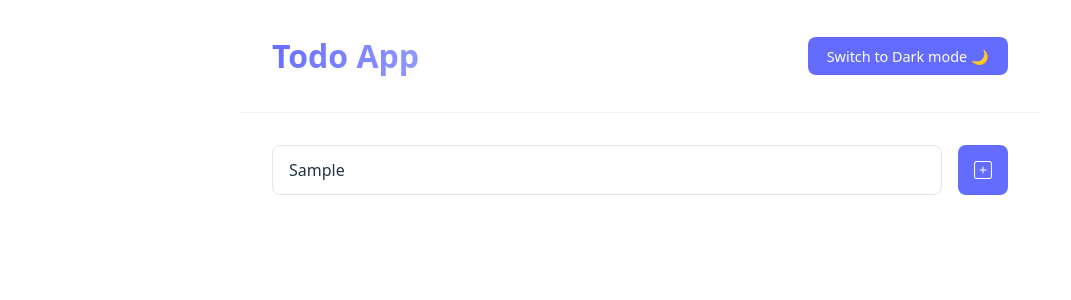
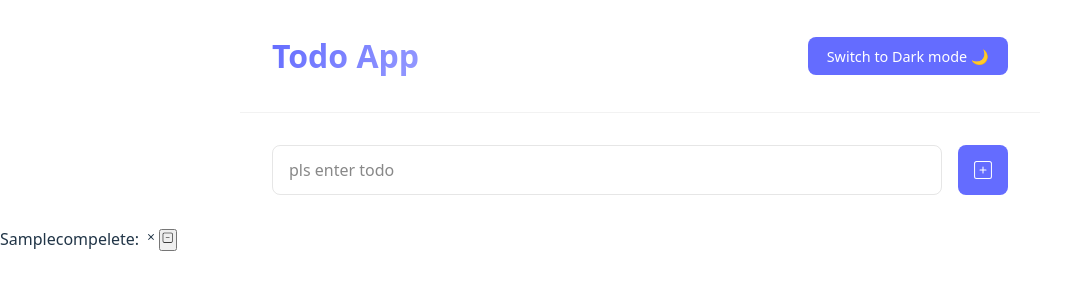
Before and after one commit to M3hTi/Lesson-30-To-do-App-version-2-in-React, a React (Vite) app: page / in a window 1280 px wide. Both pictures are taken after typing "Sample" into the empty fields and a click on the button 983 px from the left and 169 px from the top of the page. Shown: the top 300 px of the page, without its empty margins (0-1071 px from the left). Built offline with nearby package versions, Linux system fonts and the light colour scheme.

Commit message:
feat: implement todo list functionality with add and remove features

```diff
--- a/src/App.jsx
+++ b/src/App.jsx
@@ -1,18 +1,41 @@
 import * as React from 'react'
-import { CiSquarePlus, CiSquareMinus } from "react-icons/ci";
+import { CiSquarePlus, CiSquareMinus} from "react-icons/ci";
+import { IoIosCheckmark ,IoIosClose } from "react-icons/io";
 
 
 import './App.css'
+
+
+function reducer(state, action){
+  switch (action.type) {
+    case 'ADD':
+      return {task: action.payload, isCompelete: false}
+    case 'REMOVE':
+      return {task: action.payload, isCompelete: true}
+    default:
+      return state
+  }
+}
 
 function App() {
   const [isDark, setIsDark] = React.useState(false)
 
   const [inputTerm, setInputTerm] = React.useState('')
 
-  const [confirmSubmit, setConfirmSubmit] = React.useState('')
+
+
+  const [todos, setTodos] = React.useState([])
 
 
 
+
+  const data = {
+    task: '',
+    isCompelete: false
+  }
+
+
+  const [todo, dispatchTodo] = React.useReducer(reducer ,data)
 
 
 
@@ -24,8 +47,18 @@ function App() {
 
   const submit = React.useCallback((e) => {
     e.preventDefault()
-    setConfirmSubmit(inputTerm)
-  },[inputTerm])
+    // Use inputTerm directly instead of waiting for confirmSubmit to update.
+    dispatchTodo({ type: 'ADD', payload: inputTerm })
+
+    // Append the new task to the todos list (using functional update for safety)
+    setTodos(prevTodos => [...prevTodos, { task: inputTerm, isCompelete: false }])
+
+    // Clear the input field if desired
+    setInputTerm('')
+
+
+    // Note: console.log(todos) right here might print the old state because state updates are asynchronous.
+  }, [inputTerm])
 
   React.useEffect(() => {
     if(isDark){
@@ -36,10 +69,21 @@ function App() {
   },[isDark])
 
   const toggle = React.useCallback(() => setIsDark(state => !state),[])
+
+
+
+  // removeTodo: Removes the todo item from the todos array
+  function removeTodo(itemToDelete) {
+    setTodos(prevTodos =>
+      prevTodos.filter(todo => todo.task !== itemToDelete.task)
+    );
+  }
+
   return (
     <>
       <Header isDark={isDark} onToggle={toggle} />
       <SearchForm term={inputTerm} onInputHandler={inputHandler} onConfirm={submit} />
+      <List items={todos} onRemoval={removeTodo} />
     </>
   )
 }
@@ -67,4 +111,36 @@ function SearchForm({term, onInputHandler, onConfirm}){
   )
 }
 
+
+
+function List({items, onRemoval}){
+  return(
+    <div className='container'>
+      {items.map((item,index) => {
+        return(
+          <Item item={item} key={index} removeItem={onRemoval} />
+        )
+      })}
+    </div>
+  )
+}
+
+
+function Item({item, removeItem}) {
+  const {task, isCompelete} = item
+  return(
+    <div className='todo-container'>
+      <span>{task}</span>
+      <span>
+        compelete: {isCompelete ? (<IoIosCheckmark />) : (<IoIosClose />)}
+      </span>
+      <span>
+        <button onClick={() => removeItem(item)}>
+        <CiSquareMinus />
+        </button>
+      </span>
+    </div>
+  )
+}
+
 export default App
```
